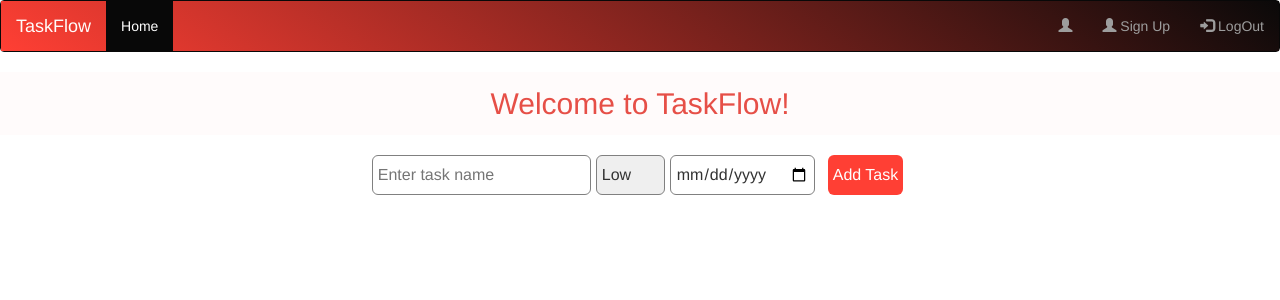
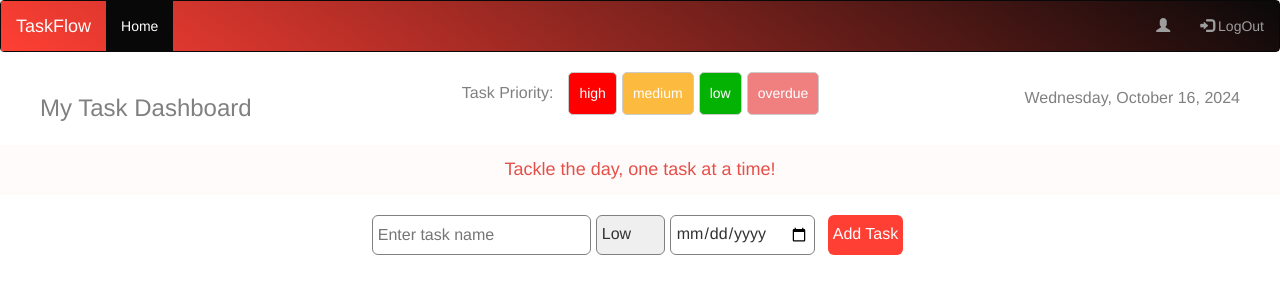
Before and after one commit to khanyansa/angular-assessment-two, an Angular app in the folder to_do_list/: page /dashboard in a window 1280 px wide. Shown: the top 300 px of the page. Built offline with nearby package versions, Linux system fonts and the light colour scheme.

Commit message:
updated the dashboard page

```diff
--- a/to_do_list/src/app/Pages/dashboard/dashboard.component.css
+++ b/to_do_list/src/app/Pages/dashboard/dashboard.component.css
@@ -1,6 +1,47 @@
+.date-container{
+    display: flex;
+    justify-content: space-between;
+    align-items: center;
+    padding: 0px 40px;
+    color: gray;
+}
+.date-container p{
+    font-size: 1.6rem;
+}
+.date-container h2{
+    font-size: 2.4rem;
+}
+
+
+.priority-colours{
+    display: flex;
+
+}
+.priority-colours li{
+    margin-right: 5px;
+    color: white;
+}
+.priority-colours li.priorities{
+    color: gray;
+    border: none;
+    font-size: 1.6rem;
+}
+.high{
+    background: #ff0000;
+}
+.medium{
+    background: #fcba3f;
+}
+.low{
+    background: #04b204;
+}
+.overdue{
+    background: #f08080;
+}
+
 
 .high-priority {
-    background-color: red;
+    background-color: #ff0000;
     color: white;
 }
 
@@ -15,13 +56,13 @@
 }
 
 
-.completed {
+.completed-task {
     text-decoration: line-through;
 }
 
 
 .overdue-task {
-    background-color: lightcoral;
+    background-color: #f08080;
     color: white;
 }
 
@@ -47,7 +88,7 @@ li {
 
 li span {
     flex: 1;
-    /* The task name and due date will use space but not push the others */
+
 }
 
 .complete-task {
--- a/to_do_list/src/app/Pages/dashboard/dashboard.component.html
+++ b/to_do_list/src/app/Pages/dashboard/dashboard.component.html
@@ -1,4 +1,17 @@
-<h2 style="padding: 15px; background-color:  #fffbfb; color: #e64f47; text-align: center ;">Welcome to TaskFlow!</h2>
+
+<div class="date-container">
+    <h2>My Task Dashboard</h2>
+    <ul class="priority-colours">
+        <li class="priorities">Task Priority:</li>
+        <li class="high">high</li>
+        <li class="medium">medium</li>
+        <li class="low">low</li>
+        <li class="overdue">overdue</li>
+    </ul>
+    <p>{{currentDate | date: 'fullDate'}}</p>
+
+</div>
+<h4 style="padding: 15px; background-color:  #fffbfb; color: #e64f47; text-align: center ;">Tackle the day, one task at a time!</h4>
 
 <!-- TO DO LIST CODE -->
 
--- a/to_do_list/src/app/Pages/dashboard/dashboard.component.ts
+++ b/to_do_list/src/app/Pages/dashboard/dashboard.component.ts
@@ -33,6 +33,11 @@ interface Task {
   imports: [FormsModule, CommonModule] // Include both FormsModule and CommonModule
 })
 export class DashboardComponent implements OnInit {
+  currentDate: Date;
+
+  constructor(){
+    this.currentDate = new Date();
+  }
   tasks: Task[] = [];
   newTask: Task = { name: '', priority: 'low', dueDate: '', completed: false };
   isEditing: boolean = false;
@@ -89,7 +94,15 @@ export class DashboardComponent implements OnInit {
   }
 
   getPriorityClass(task: Task) {
-    if (task.priority === 'high') {
+    const today = new Date();
+    const dueDate = new Date(task.dueDate);
+    if (task.completed){
+      return 'completed-task';
+    }
+    else if(dueDate < today){
+      return 'overdue-task';
+    }
+      else if (task.priority === 'high') {
       return 'high-priority';
     } else if (task.priority === 'medium') {
       return 'medium-priority';
--- a/to_do_list/src/app/Pages/layout/layout.component.html
+++ b/to_do_list/src/app/Pages/layout/layout.component.html
@@ -8,7 +8,6 @@
         </ul>
         <ul class="nav navbar-nav navbar-right">
             <li><a href="#"><span class="glyphicon glyphicon-user"></span> {{ loggedUser?.name }}</a></li>
-            <li><a href="#"><span class="glyphicon glyphicon-user"></span> Sign Up</a></li>
             <li><a href="#" (click)="onLogOut()"><span class="glyphicon glyphicon-log-in"></span> LogOut</a></li>
         </ul>
     </div>
```
